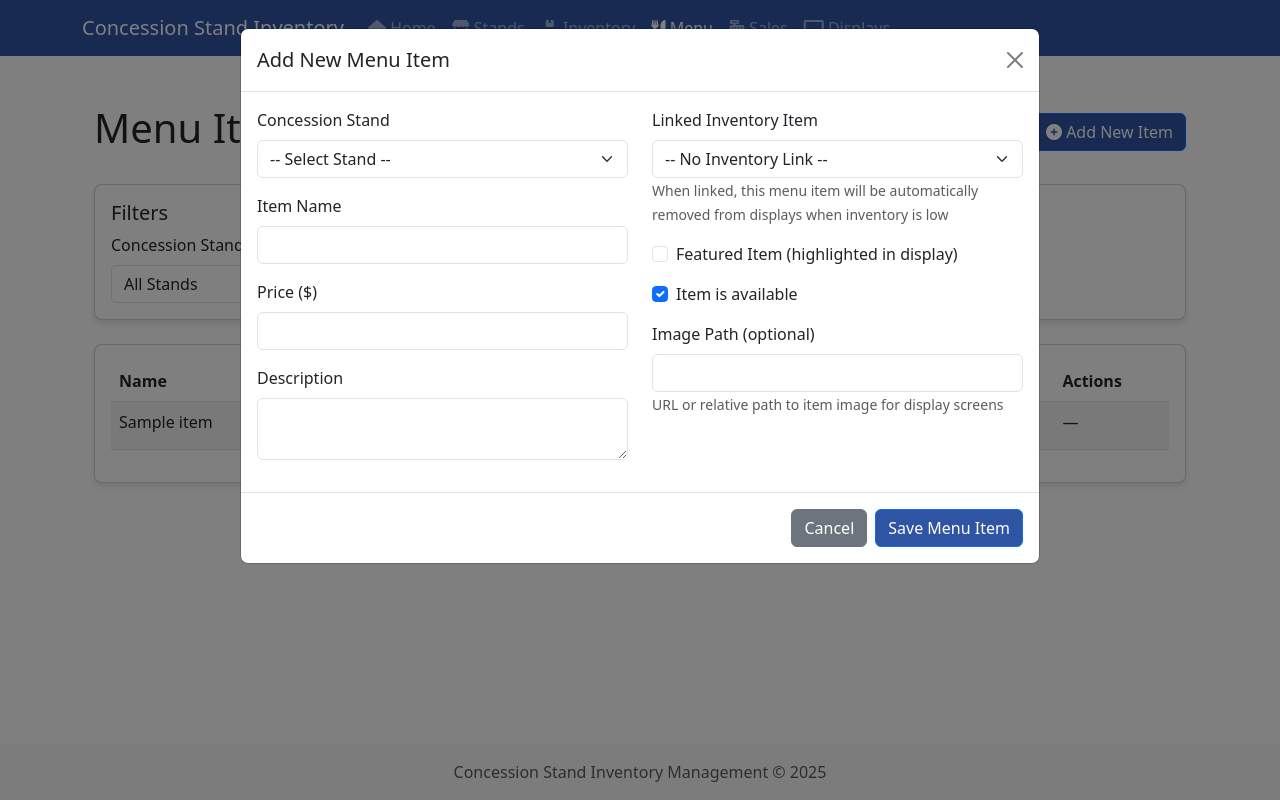
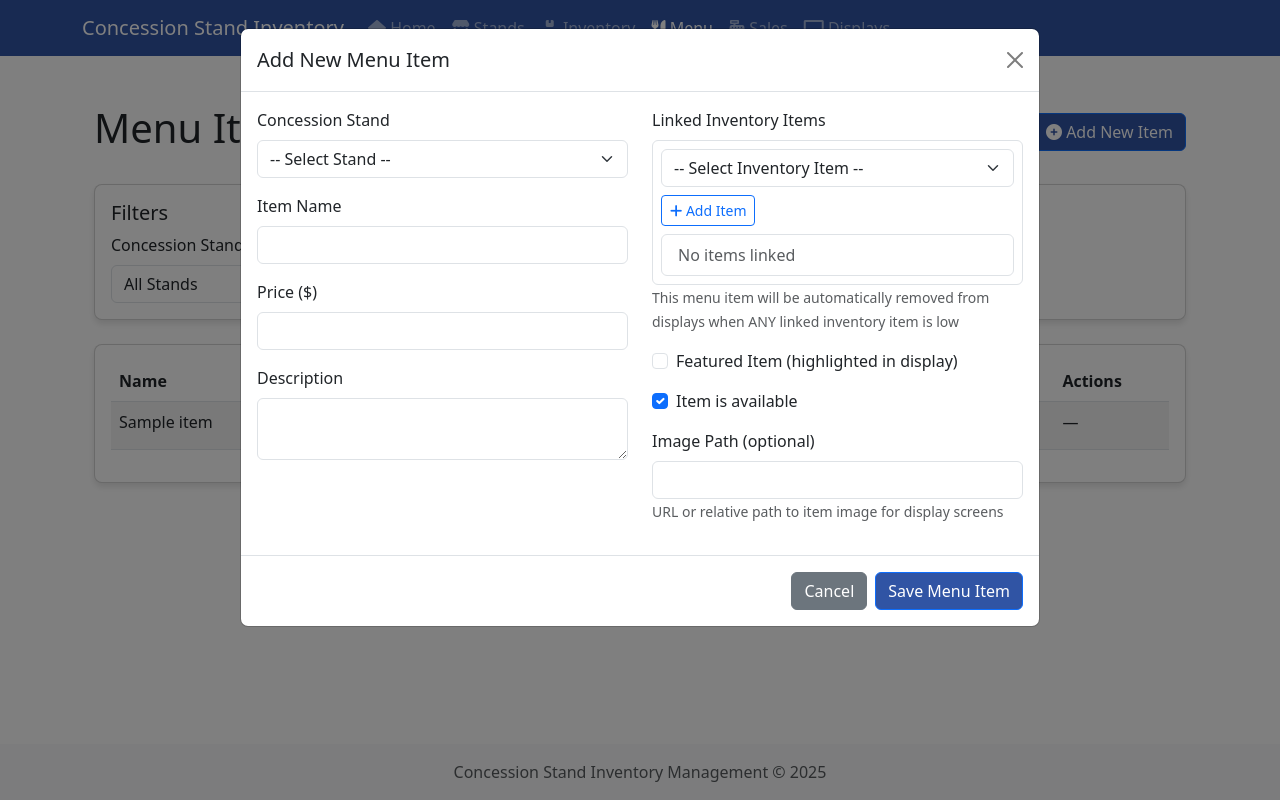
Before and after one commit to jduncan8142/free-org, a FastAPI app: page /menu in a window 1280 px wide, after a click on "Add New Item". Run offline with FastAPI, Linux system fonts and the light colour scheme; tables that the repository leaves empty hold one stand-in row (values such as "Sample post"); some libraries are stand-ins or nearby versions.

Commit message:
feat: Update menu UI to support multiple inventory items per menu item

```diff
--- a/free_org/templates/menu.html
+++ b/free_org/templates/menu.html
@@ -1,14 +1,15 @@
-{% extends "base.html" %}
-
-{% block title %}{{ title }} - Manage Menu Items{% endblock %}
-
-{% block content %}
+{% extends "base.html" %} {% block title %}{{ title }} - Manage Menu Items{%
+endblock %} {% block content %}
 <div class="container mt-4">
   <div class="row">
     <div class="col-12">
       <div class="d-flex justify-content-between align-items-center mb-4">
         <h1>Menu Items</h1>
-        <button type="button" class="btn btn-primary" data-bs-toggle="modal" data-bs-target="#addMenuItemModal">
+        <button
+          type="button"
+          class="btn btn-primary"
+          data-bs-toggle="modal"
+          data-bs-target="#addMenuItemModal">
           <i class="fas fa-plus-circle"></i> Add New Item
         </button>
       </div>
@@ -19,14 +20,18 @@
           <h5 class="card-title">Filters</h5>
           <div class="row g-3">
             <div class="col-md-4">
-              <label for="stand-filter" class="form-label">Concession Stand</label>
+              <label for="stand-filter" class="form-label"
+                >Concession Stand</label
+              >
               <select class="form-select" id="stand-filter">
                 <option value="">All Stands</option>
                 <!-- Will be populated via API -->
               </select>
             </div>
             <div class="col-md-4">
-              <label for="available-filter" class="form-label">Availability</label>
+              <label for="available-filter" class="form-label"
+                >Availability</label
+              >
               <select class="form-select" id="available-filter">
                 <option value="">All Items</option>
                 <option value="available">Available Only</option>
@@ -35,7 +40,10 @@
               </select>
             </div>
             <div class="col-md-4 d-flex align-items-end">
-              <button type="button" class="btn btn-outline-primary" id="apply-filters">
+              <button
+                type="button"
+                class="btn btn-outline-primary"
+                id="apply-filters">
                 Apply Filters
               </button>
             </div>
@@ -78,7 +86,11 @@
             <i class="fas fa-utensils fa-4x text-muted mb-3"></i>
             <h4>No Menu Items Found</h4>
             <p class="text-muted">Start by adding some menu items</p>
-            <button type="button" class="btn btn-primary mt-2" data-bs-toggle="modal" data-bs-target="#addMenuItemModal">
+            <button
+              type="button"
+              class="btn btn-primary mt-2"
+              data-bs-toggle="modal"
+              data-bs-target="#addMenuItemModal">
               <i class="fas fa-plus-circle"></i> Add New Item
             </button>
           </div>
@@ -89,12 +101,23 @@
 </div>
 
 <!-- Add Menu Item Modal -->
-<div class="modal fade" id="addMenuItemModal" tabindex="-1" aria-labelledby="addMenuItemModalLabel" aria-hidden="true">
+<div
+  class="modal fade"
+  id="addMenuItemModal"
+  tabindex="-1"
+  aria-labelledby="addMenuItemModalLabel"
+  aria-hidden="true">
   <div class="modal-dialog modal-lg">
     <div class="modal-content">
       <div class="modal-header">
-        <h5 class="modal-title" id="addMenuItemModalLabel">Add New Menu Item</h5>
-        <button type="button" class="btn-close" data-bs-dismiss="modal" aria-label="Close"></button>
+        <h5 class="modal-title" id="addMenuItemModalLabel">
+          Add New Menu Item
+        </h5>
+        <button
+          type="button"
+          class="btn-close"
+          data-bs-dismiss="modal"
+          aria-label="Close"></button>
       </div>
       <div class="modal-body">
         <form id="add-menu-item-form">
@@ -102,8 +125,14 @@
             <div class="col-md-6">
               <!-- Stand Selection -->
               <div class="mb-3">
-                <label for="stand_id" class="form-label">Concession Stand</label>
-                <select class="form-select" id="stand_id" name="stand_id" required>
+                <label for="stand_id" class="form-label"
+                  >Concession Stand</label
+                >
+                <select
+                  class="form-select"
+                  id="stand_id"
+                  name="stand_id"
+                  required>
                   <option value="">-- Select Stand --</option>
                   <!-- Will be populated via API -->
                 </select>
@@ -112,51 +141,111 @@
               <!-- Item Name -->
               <div class="mb-3">
                 <label for="name" class="form-label">Item Name</label>
-                <input type="text" class="form-control" id="name" name="name" required>
+                <input
+                  type="text"
+                  class="form-control"
+                  id="name"
+                  name="name"
+                  required />
               </div>
 
               <!-- Price -->
               <div class="mb-3">
                 <label for="price" class="form-label">Price ($)</label>
-                <input type="number" class="form-control" id="price" name="price" step="0.01" min="0" required>
+                <input
+                  type="number"
+                  class="form-control"
+                  id="price"
+                  name="price"
+                  step="0.01"
+                  min="0"
+                  required />
               </div>
 
               <!-- Description -->
               <div class="mb-3">
                 <label for="description" class="form-label">Description</label>
-                <textarea class="form-control" id="description" name="description" rows="2"></textarea>
+                <textarea
+                  class="form-control"
+                  id="description"
+                  name="description"
+                  rows="2"></textarea>
               </div>
             </div>
 
             <div class="col-md-6">
-              <!-- Inventory Item Link -->
+              <!-- Inventory Items Links -->
               <div class="mb-3">
-                <label for="inventory_item_id" class="form-label">Linked Inventory Item</label>
-                <select class="form-select" id="inventory_item_id" name="inventory_item_id">
-                  <option value="">-- No Inventory Link --</option>
-                  <!-- Will be populated via API based on stand selection -->
-                </select>
+                <label class="form-label">Linked Inventory Items</label>
+                <div
+                  class="inventory-items-container border rounded p-2"
+                  id="inventory-items-container">
+                  <div class="mb-2">
+                    <select class="form-select mb-2" id="inventory_item_select">
+                      <option value="">-- Select Inventory Item --</option>
+                      <!-- Will be populated via API based on stand selection -->
+                    </select>
+                    <button
+                      type="button"
+                      class="btn btn-sm btn-outline-primary"
+                      id="add-inventory-item-btn">
+                      <i class="fas fa-plus"></i> Add Item
+                    </button>
+                  </div>
+                  <ul class="list-group" id="linked-inventory-items">
+                    <li
+                      class="list-group-item text-muted"
+                      id="no-items-message">
+                      No items linked
+                    </li>
+                  </ul>
+                </div>
                 <small class="form-text text-muted">
-                  When linked, this menu item will be automatically removed from displays when inventory is low
+                  This menu item will be automatically removed from displays
+                  when ANY linked inventory item is low
                 </small>
+                <input
+                  type="hidden"
+                  id="linked_inventory_ids"
+                  name="linked_inventory_ids"
+                  value="" />
               </div>
 
               <!-- Featured -->
               <div class="mb-3 form-check">
-                <input type="checkbox" class="form-check-input" id="is_featured" name="is_featured">
-                <label class="form-check-label" for="is_featured">Featured Item (highlighted in display)</label>
+                <input
+                  type="checkbox"
+                  class="form-check-input"
+                  id="is_featured"
+                  name="is_featured" />
+                <label class="form-check-label" for="is_featured"
+                  >Featured Item (highlighted in display)</label
+                >
               </div>
 
               <!-- Available -->
               <div class="mb-3 form-check">
-                <input type="checkbox" class="form-check-input" id="is_available" name="is_available" checked>
-                <label class="form-check-label" for="is_available">Item is available</label>
+                <input
+                  type="checkbox"
+                  class="form-check-input"
+                  id="is_available"
+                  name="is_available"
+                  checked />
+                <label class="form-check-label" for="is_available"
+                  >Item is available</label
+                >
               </div>
 
               <!-- Image Path (optional for future enhancements) -->
               <div class="mb-3">
-                <label for="image_path" class="form-label">Image Path (optional)</label>
-                <input type="text" class="form-control" id="image_path" name="image_path">
+                <label for="image_path" class="form-label"
+                  >Image Path (optional)</label
+                >
+                <input
+                  type="text"
+                  class="form-control"
+                  id="image_path"
+                  name="image_path" />
                 <small class="form-text text-muted">
                   URL or relative path to item image for display screens
                 </small>
@@ -166,31 +255,50 @@
         </form>
       </div>
       <div class="modal-footer">
-        <button type="button" class="btn btn-secondary" data-bs-dismiss="modal">Cancel</button>
-        <button type="button" class="btn btn-primary" id="save-menu-item-btn">Save Menu Item</button>
+        <button type="button" class="btn btn-secondary" data-bs-dismiss="modal">
+          Cancel
+        </button>
+        <button type="button" class="btn btn-primary" id="save-menu-item-btn">
+          Save Menu Item
+        </button>
       </div>
     </div>
   </div>
 </div>
 
 <!-- Edit Menu Item Modal -->
-<div class="modal fade" id="editMenuItemModal" tabindex="-1" aria-labelledby="editMenuItemModalLabel" aria-hidden="true">
+<div
+  class="modal fade"
+  id="editMenuItemModal"
+  tabindex="-1"
+  aria-labelledby="editMenuItemModalLabel"
+  aria-hidden="true">
   <div class="modal-dialog modal-lg">
     <div class="modal-content">
       <div class="modal-header">
         <h5 class="modal-title" id="editMenuItemModalLabel">Edit Menu Item</h5>
-        <button type="button" class="btn-close" data-bs-dismiss="modal" aria-label="Close"></button>
+        <button
+          type="button"
+          class="btn-close"
+          data-bs-dismiss="modal"
+          aria-label="Close"></button>
       </div>
       <div class="modal-body">
         <form id="edit-menu-item-form">
-          <input type="hidden" id="edit-menu-item-id" name="id">
+          <input type="hidden" id="edit-menu-item-id" name="id" />
 
           <div class="row">
             <div class="col-md-6">
               <!-- Stand Selection -->
               <div class="mb-3">
-                <label for="edit-stand_id" class="form-label">Concession Stand</label>
-                <select class="form-select" id="edit-stand_id" name="stand_id" required>
+                <label for="edit-stand_id" class="form-label"
+                  >Concession Stand</label
+                >
+                <select
+                  class="form-select"
+                  id="edit-stand_id"
+                  name="stand_id"
+                  required>
                   <option value="">-- Select Stand --</option>
                   <!-- Will be populated via API -->
                 </select>
@@ -199,51 +307,93 @@
               <!-- Item Name -->
               <div class="mb-3">
                 <label for="edit-name" class="form-label">Item Name</label>
-                <input type="text" class="form-control" id="edit-name" name="name" required>
+                <input
+                  type="text"
+                  class="form-control"
+                  id="edit-name"
+                  name="name"
+                  required />
               </div>
 
               <!-- Price -->
               <div class="mb-3">
                 <label for="edit-price" class="form-label">Price ($)</label>
-                <input type="number" class="form-control" id="edit-price" name="price" step="0.01" min="0" required>
+                <input
+                  type="number"
+                  class="form-control"
+                  id="edit-price"
+                  name="price"
+                  step="0.01"
+                  min="0"
+                  required />
               </div>
 
               <!-- Description -->
               <div class="mb-3">
-                <label for="edit-description" class="form-label">Description</label>
-                <textarea class="form-control" id="edit-description" name="description" rows="2"></textarea>
+                <label for="edit-description" class="form-label"
+                  >Description</label
+                >
+                <textarea
+                  class="form-control"
+                  id="edit-description"
+                  name="description"
+                  rows="2"></textarea>
               </div>
             </div>
 
             <div class="col-md-6">
               <!-- Inventory Item Link -->
               <div class="mb-3">
-                <label for="edit-inventory_item_id" class="form-label">Linked Inventory Item</label>
-                <select class="form-select" id="edit-inventory_item_id" name="inventory_item_id">
+                <label for="edit-inventory_item_id" class="form-label"
+                  >Linked Inventory Item</label
+                >
+                <select
+                  class="form-select"
+                  id="edit-inventory_item_id"
+                  name="inventory_item_id">
                   <option value="">-- No Inventory Link --</option>
                   <!-- Will be populated via API based on stand selection -->
                 </select>
                 <small class="form-text text-muted">
-                  When linked, this menu item will be automatically removed from displays when inventory is low
+                  When linked, this menu item will be automatically removed from
+                  displays when inventory is low
                 </small>
               </div>
 
               <!-- Featured -->
               <div class="mb-3 form-check">
-                <input type="checkbox" class="form-check-input" id="edit-is_featured" name="is_featured">
-                <label class="form-check-label" for="edit-is_featured">Featured Item (highlighted in display)</label>
+                <input
+                  type="checkbox"
+                  class="form-check-input"
+                  id="edit-is_featured"
+                  name="is_featured" />
+                <label class="form-check-label" for="edit-is_featured"
+                  >Featured Item (highlighted in display)</label
+                >
               </div>
 
               <!-- Available -->
               <div class="mb-3 form-check">
-                <input type="checkbox" class="form-check-input" id="edit-is_available" name="is_available">
-                <label class="form-check-label" for="edit-is_available">Item is available</label>
+                <input
+                  type="checkbox"
+                  class="form-check-input"
+                  id="edit-is_available"
+                  name="is_available" />
+                <label class="form-check-label" for="edit-is_available"
+                  >Item is available</label
+                >
               </div>
 
               <!-- Image Path (optional for future enhancements) -->
               <div class="mb-3">
-                <label for="edit-image_path" class="form-label">Image Path (optional)</label>
-                <input type="text" class="form-control" id="edit-image_path" name="image_path">
+                <label for="edit-image_path" class="form-label"
+                  >Image Path (optional)</label
+                >
+                <input
+                  type="text"
+                  class="form-control"
+                  id="edit-image_path"
+                  name="image_path" />
                 <small class="form-text text-muted">
                   URL or relative path to item image for display screens
                 </small>
@@ -253,8 +403,12 @@
         </form>
       </div>
       <div class="modal-footer">
-        <button type="button" class="btn btn-secondary" data-bs-dismiss="modal">Cancel</button>
-        <button type="button" class="btn btn-primary" id="update-menu-item-btn">Update Menu Item</button>
+        <button type="button" class="btn btn-secondary" data-bs-dismiss="modal">
+          Cancel
+        </button>
+        <button type="button" class="btn btn-primary" id="update-menu-item-btn">
+          Update Menu Item
+        </button>
       </div>
     </div>
   </div>
```
